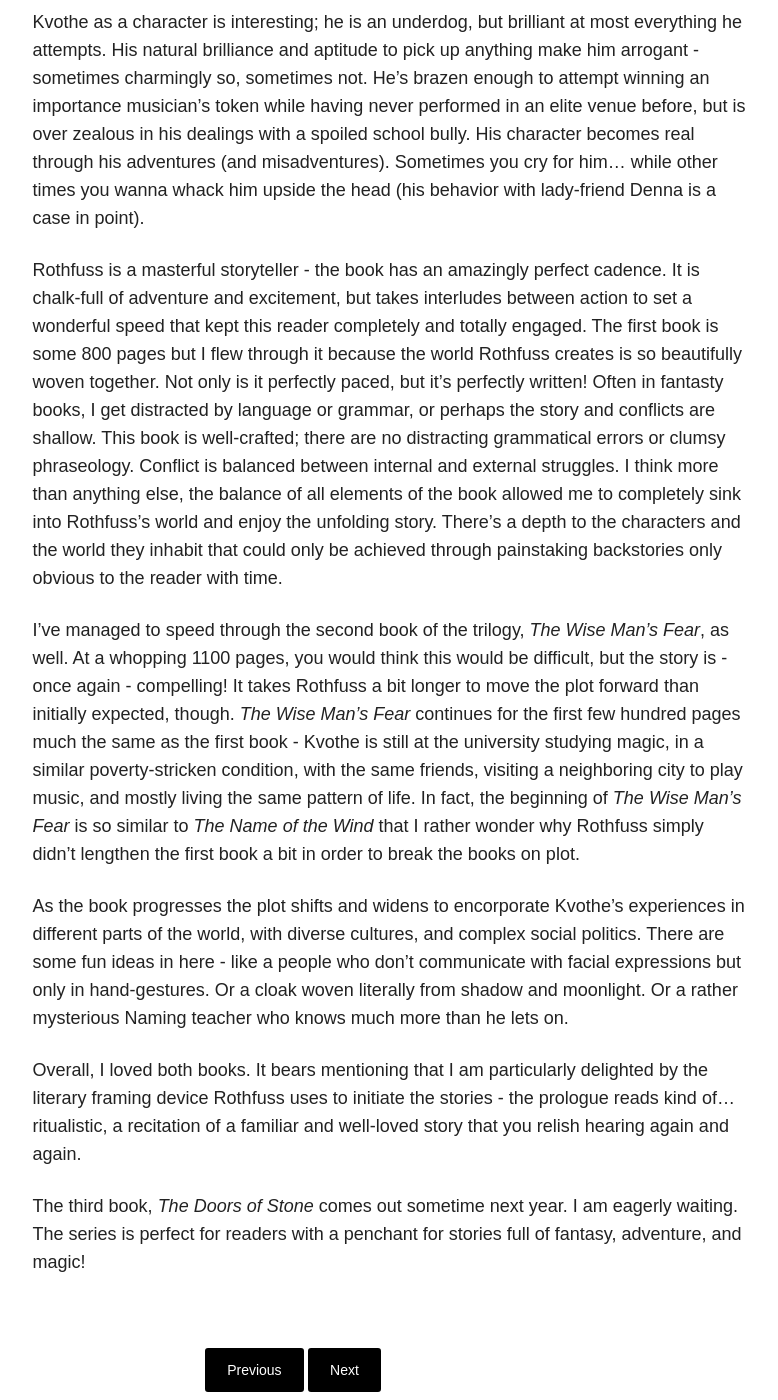
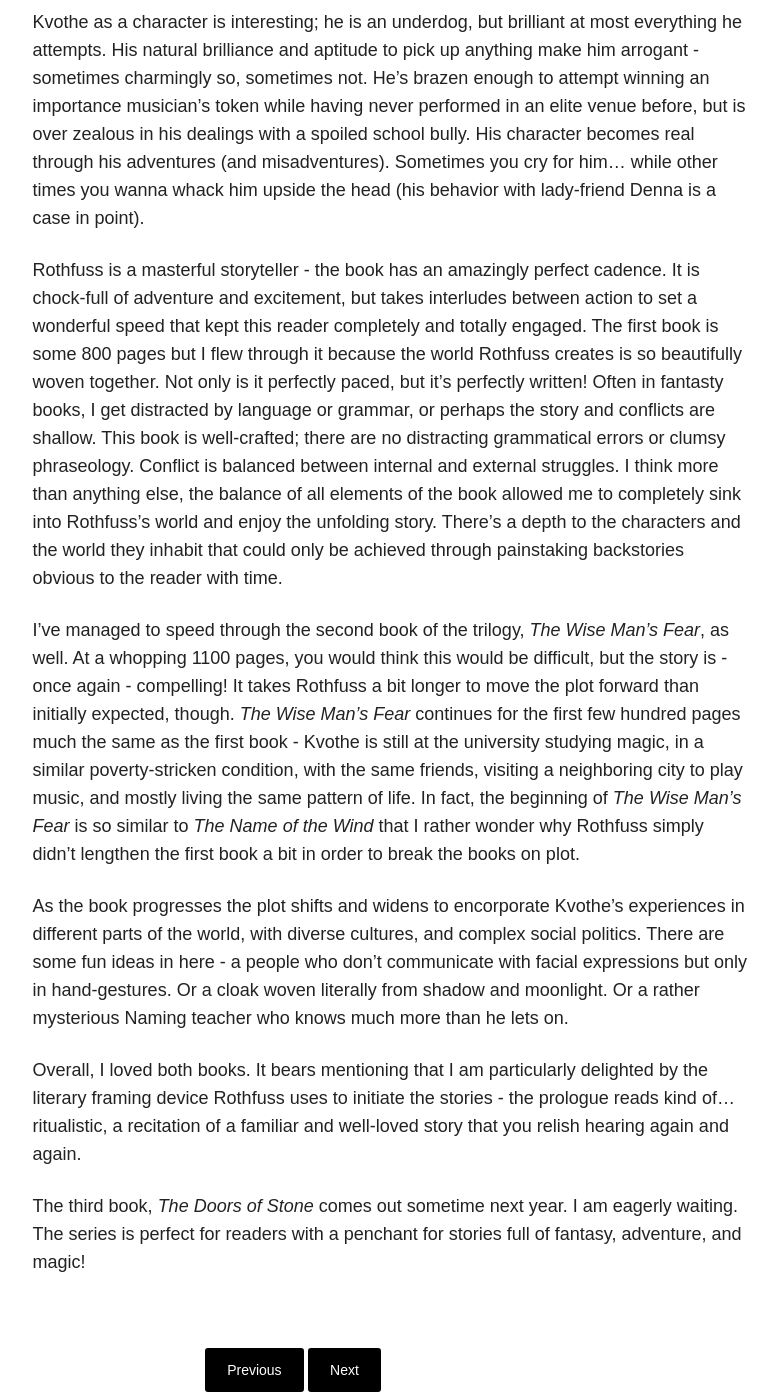
Before and after one commit to teresafinn/teresafinn.github.io, a Jekyll site: the page built from _posts/writings/2015-07-21-name-of-the-wind-review.md, in a window 1280 px wide and 1400 px high, scrolled down 1424 px. Shown: the whole window, without its empty margins (347-1125 px from the left). Built offline with Jekyll 4.4.1, drawn with Linux system fonts in a browser that asks for light colours; nearby versions of some CDN libraries.

Commit message:
Verbiage update

```diff
--- a/_posts/writings/2015-07-21-name-of-the-wind-review.md
+++ b/_posts/writings/2015-07-21-name-of-the-wind-review.md
@@ -26,11 +26,11 @@
 
 Kvothe as a character is interesting; he is an underdog, but brilliant at most everything he attempts. His natural brilliance and aptitude to pick up anything make him arrogant - sometimes charmingly so, sometimes not. He's brazen enough to attempt winning an importance musician's token while having never performed in an elite venue before, but is over zealous in his dealings with a spoiled school bully. His character becomes real through his adventures (and misadventures). Sometimes you cry for him... while other times you wanna whack him upside the head (his behavior with lady-friend Denna is a case in point).
 
-Rothfuss is a masterful storyteller - the book has an amazingly perfect cadence. It is chalk-full of adventure and excitement, but takes interludes between action to set a wonderful speed that kept this reader completely and totally engaged. The first book is some 800 pages but I flew through it because the world Rothfuss creates is so beautifully woven together. Not only is it perfectly paced, but it's perfectly written! Often in fantasty books, I get distracted by language or grammar, or perhaps the story and conflicts are shallow. This book is well-crafted; there are no distracting grammatical errors or clumsy phraseology. Conflict is balanced between internal and external struggles. I think more than anything else, the balance of all elements of the book allowed me to completely sink into Rothfuss's world and enjoy the unfolding story. There's a depth to the characters and the world they inhabit that could only be achieved through painstaking backstories only obvious to the reader with time.
+Rothfuss is a masterful storyteller - the book has an amazingly perfect cadence. It is chock-full of adventure and excitement, but takes interludes between action to set a wonderful speed that kept this reader completely and totally engaged. The first book is some 800 pages but I flew through it because the world Rothfuss creates is so beautifully woven together. Not only is it perfectly paced, but it's perfectly written! Often in fantasty books, I get distracted by language or grammar, or perhaps the story and conflicts are shallow. This book is well-crafted; there are no distracting grammatical errors or clumsy phraseology. Conflict is balanced between internal and external struggles. I think more than anything else, the balance of all elements of the book allowed me to completely sink into Rothfuss's world and enjoy the unfolding story. There's a depth to the characters and the world they inhabit that could only be achieved through painstaking backstories obvious to the reader with time.
 
 I've managed to speed through the second book of the trilogy, *The Wise Man's Fear*, as well. At a whopping 1100 pages, you would think this would be difficult, but the story is - once again - compelling! It takes Rothfuss a bit longer to move the plot forward than initially expected, though. *The Wise Man's Fear* continues for the first few hundred pages much the same as the first book - Kvothe is still at the university studying magic, in a similar poverty-stricken condition, with the same friends, visiting a neighboring city to play music, and mostly living the same pattern of life. In fact, the beginning of *The Wise Man's Fear* is so similar to *The Name of the Wind* that I rather wonder why Rothfuss simply didn't lengthen the first book a bit in order to break the books on plot.
 
-As the book progresses the plot shifts and widens to encorporate Kvothe's experiences in different parts of the world, with diverse cultures, and complex social politics. There are some fun ideas in here - like a people who don't communicate with facial expressions but only in hand-gestures. Or a cloak woven literally from shadow and moonlight. Or a rather mysterious Naming teacher who knows much more than he lets on.
+As the book progresses the plot shifts and widens to encorporate Kvothe's experiences in different parts of the world, with diverse cultures, and complex social politics. There are some fun ideas in here - a people who don't communicate with facial expressions but only in hand-gestures. Or a cloak woven literally from shadow and moonlight. Or a rather mysterious Naming teacher who knows much more than he lets on.
 
 Overall, I loved both books. It bears mentioning that I am particularly delighted by the literary framing device Rothfuss uses to initiate the stories - the prologue reads kind of... ritualistic, a recitation of a familiar and well-loved story that you relish hearing again and again.
 
```
